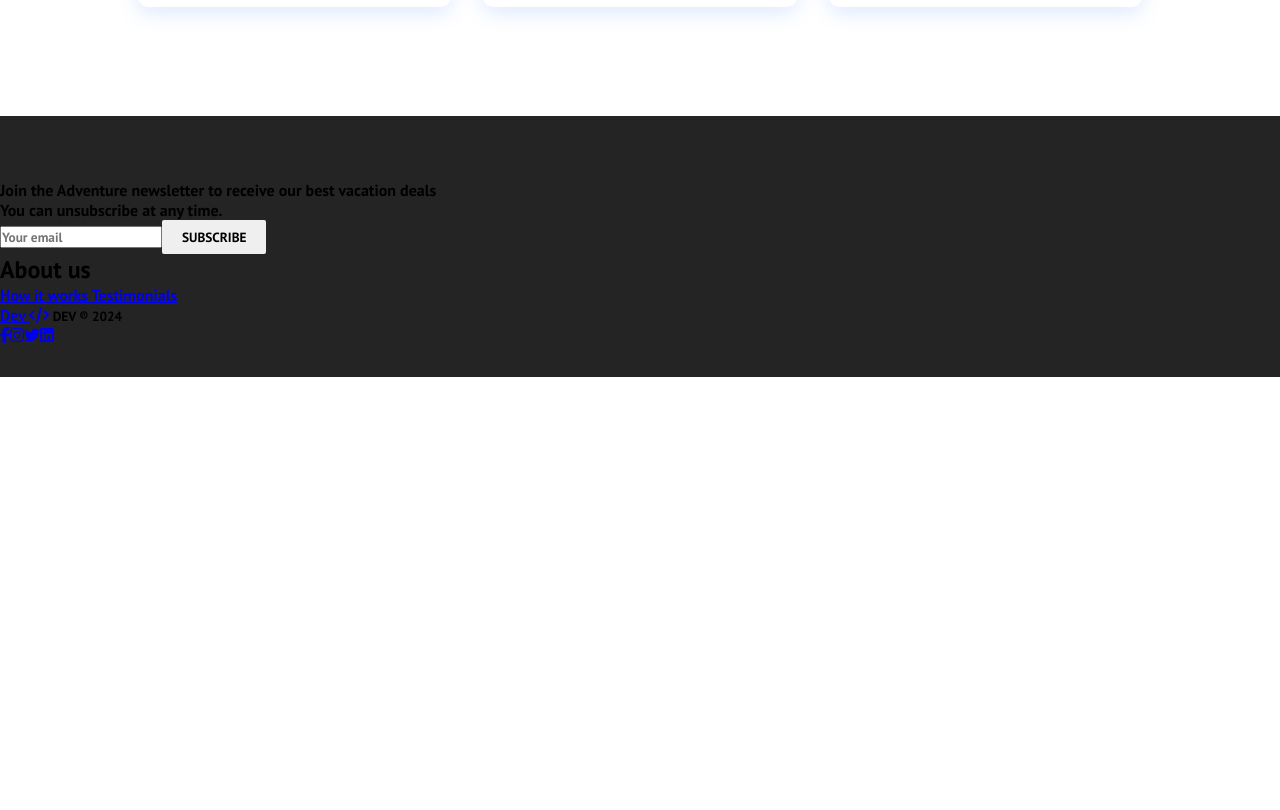
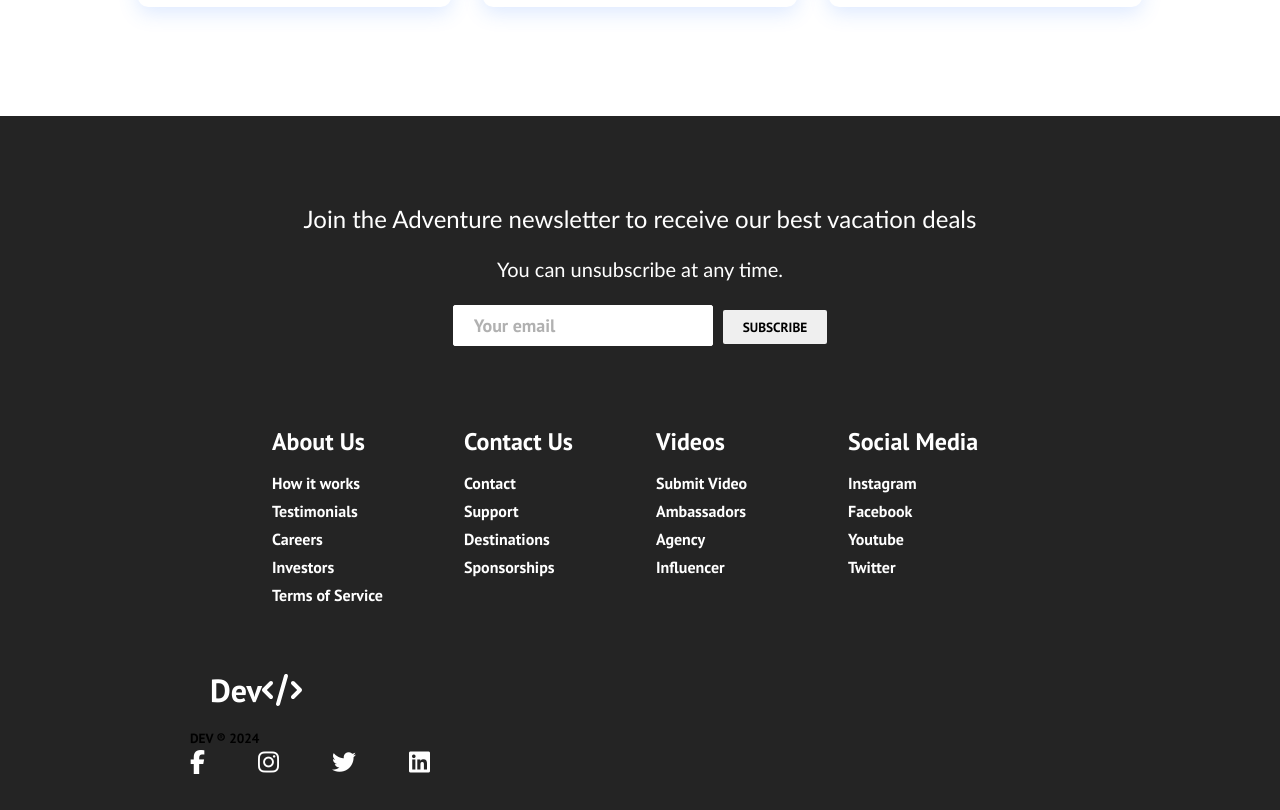
Before and after one commit to antonioConrado41/ResponsiveWebsite, a React (Create React App) app: page / in a window 1280 px wide. Shown: the part 1761-2571 px from the top of the page. Before the commit the page ends 2138 px from the top, so only its background shows below. Built offline with nearby package versions, Linux system fonts and the light colour scheme.

Commit message:
last Part Footer

```diff
--- a/src/components/Footer.css
+++ b/src/components/Footer.css
@@ -1,8 +1,163 @@
-.footer-container{
+.footer-container {
     background-color: #242424;
     padding: 4rem 0 2rem 0;
     display: flex;
     flex-direction: column;
     justify-content: center;
-    align-self: center;
-}
+    align-items: center;
+  }
+
+  .footer-subscription {
+    display: flex;
+    flex-direction: column;
+    justify-content: center;
+    align-items: center;
+    text-align: center;
+
+    margin-bottom: 24px;
+    padding: 24px;
+    color: #fff;
+  }
+
+  .footer-subscription > p {
+    font-family: 'Trebuchet MS', 'Lucida Sans Unicode', 'Lucida Grande',
+      'Lucida Sans', Arial, sans-serif;
+  }
+
+  .footer-subscription-heading {
+    margin-bottom: 24px;
+    font-size: 24px;
+  }
+
+  .footer-subscription-text {
+    margin-bottom: 24px;
+    font-size: 20px;
+  }
+
+  .footer-input {
+    padding: 8px 20px;
+    border-radius: 2px;
+    margin-right: 10px;
+    outline: none;
+    border: none;
+    font-size: 18px;
+    margin-bottom: 16px;
+    border: 1px solid #fff;
+  }
+
+  .footer-links {
+    width: 100%;
+    max-width: 1000px;
+    display: flex;
+    justify-content: center;
+  }
+
+  .footer-link-wrapper {
+    display: flex;
+  }
+
+  .footer-link-items {
+    display: flex;
+    flex-direction: column;
+    align-items: flex-start;
+    margin: 16px;
+    text-align: left;
+    width: 160px;
+    box-sizing: border-box;
+  }
+
+  .footer-link-items h2 {
+    margin-bottom: 16px;
+  }
+
+  .footer-link-items > h2 {
+    color: #fff;
+  }
+
+  .footer-link-items a {
+    color: #fff;
+    text-decoration: none;
+    margin-bottom: 0.5rem;
+  }
+
+  .footer-link-items a:hover {
+    color: #e9e9e9;
+    transition: 0.3s ease-out;
+  }
+
+  .footer-email-form h2 {
+    margin-bottom: 2rem;
+  }
+
+  .footer-input::placeholder {
+    color: #b1b1b1;
+  }
+
+  /* Social Icons */
+  .social-icon-link {
+    color: #fff;
+    font-size: 24px;
+  }
+
+  .social-media {
+    max-width: 1000px;
+    width: 100%;
+  }
+
+  .social-media-wrap {
+    display: flex;
+    justify-content: space-between;
+    align-items: center;
+    width: 90%;
+    max-width: 1000px;
+    margin: 40px auto 0 auto;
+  }
+
+  .social-icons {
+    display: flex;
+    justify-content: space-between;
+    align-items: center;
+    width: 240px;
+  }
+
+  .social-logo {
+    color: #fff;
+    justify-self: start;
+    margin-left: 20px;
+    cursor: pointer;
+    text-decoration: none;
+    font-size: 2rem;
+    display: flex;
+    align-items: center;
+    margin-bottom: 16px;
+  }
+
+  .website-rights {
+    color: #fff;
+    margin-bottom: 16px;
+  }
+
+  @media screen and (max-width: 820px) {
+    .footer-links {
+      padding-top: 2rem;
+    }
+
+    .footer-input {
+      width: 100%;
+    }
+
+    .btn {
+      width: 100%;
+    }
+
+    .footer-link-wrapper {
+      flex-direction: column;
+    }
+
+    .social-media-wrap {
+      flex-direction: column;
+    }
+  }
+
+  @media screen and (max-width: 768px) {
+  }
--- a/src/components/Footer.js
+++ b/src/components/Footer.js
@@ -24,14 +24,40 @@
                 </form>
             </div>
         </section>
-        <div className='footer-links'>
-            <div className='footer-link-wraper'>
-                <div className='footer-link-items'>
-                    <h2> About us </h2>
-                    <Link to='sign-up'> How it works </Link>
-                    <Link to='/'> Testimonials </Link>
-                </div>
-            </div>
+        <div class='footer-links'>
+        <div className='footer-link-wrapper'>
+          <div class='footer-link-items'>
+            <h2>About Us</h2>
+            <Link to='/sign-up'>How it works</Link>
+            <Link to='/'>Testimonials</Link>
+            <Link to='/'>Careers</Link>
+            <Link to='/'>Investors</Link>
+            <Link to='/'>Terms of Service</Link>
+          </div>
+          <div class='footer-link-items'>
+            <h2>Contact Us</h2>
+            <Link to='/'>Contact</Link>
+            <Link to='/'>Support</Link>
+            <Link to='/'>Destinations</Link>
+            <Link to='/'>Sponsorships</Link>
+          </div>
+        </div>
+        <div className='footer-link-wrapper'>
+          <div class='footer-link-items'>
+            <h2>Videos</h2>
+            <Link to='/'>Submit Video</Link>
+            <Link to='/'>Ambassadors</Link>
+            <Link to='/'>Agency</Link>
+            <Link to='/'>Influencer</Link>
+          </div>
+          <div class='footer-link-items'>
+            <h2>Social Media</h2>
+            <Link to='/'>Instagram</Link>
+            <Link to='/'>Facebook</Link>
+            <Link to='/'>Youtube</Link>
+            <Link to='/'>Twitter</Link>
+          </div>
+        </div>
         </div>
         <section className='social-media'>
             <div className='social-media-wrap'>
@@ -66,7 +92,6 @@
                         <i className='fab fa-linkedin' />
                         </Link>
 
-
                     </div>
                 </div>
             </div>
```
